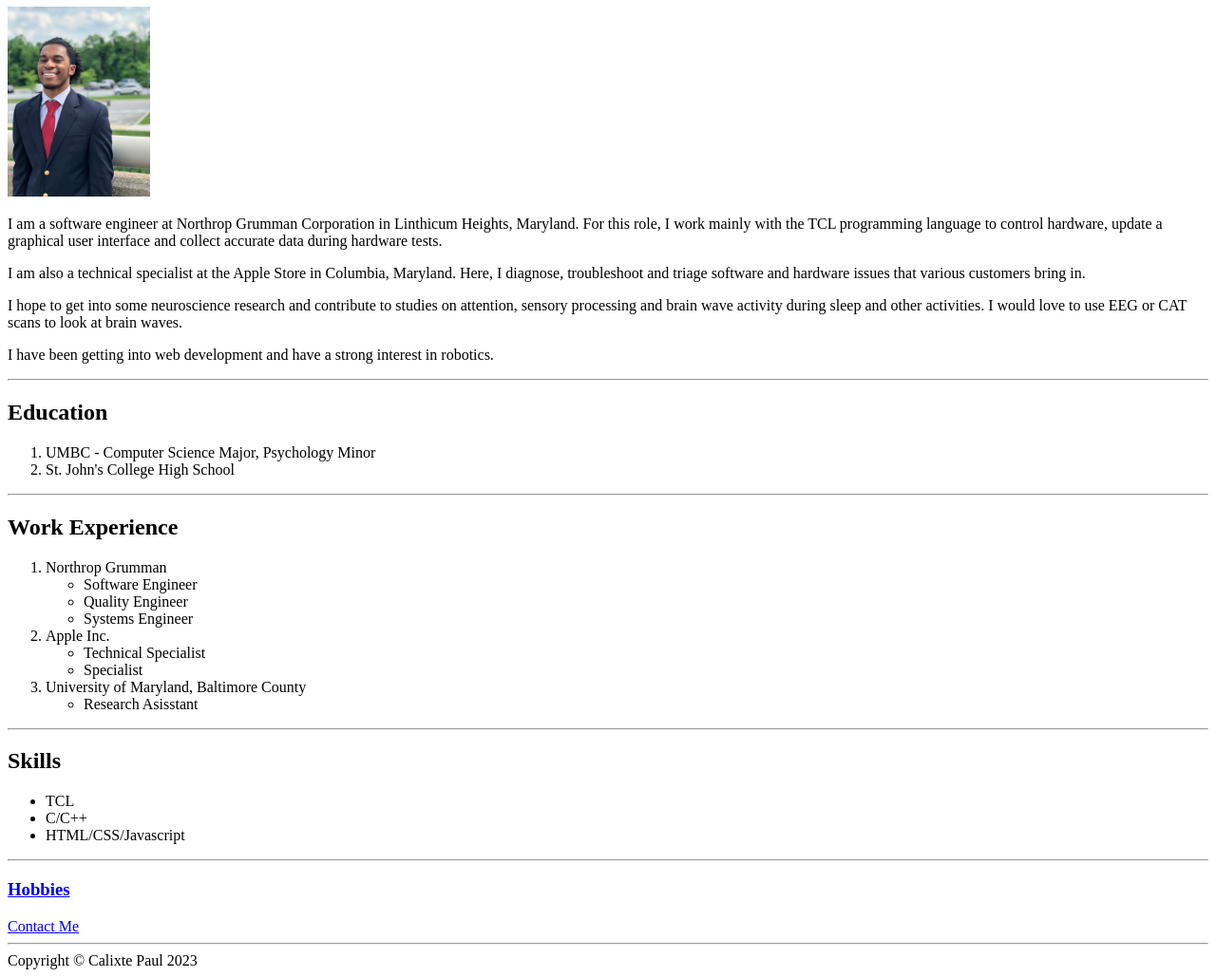
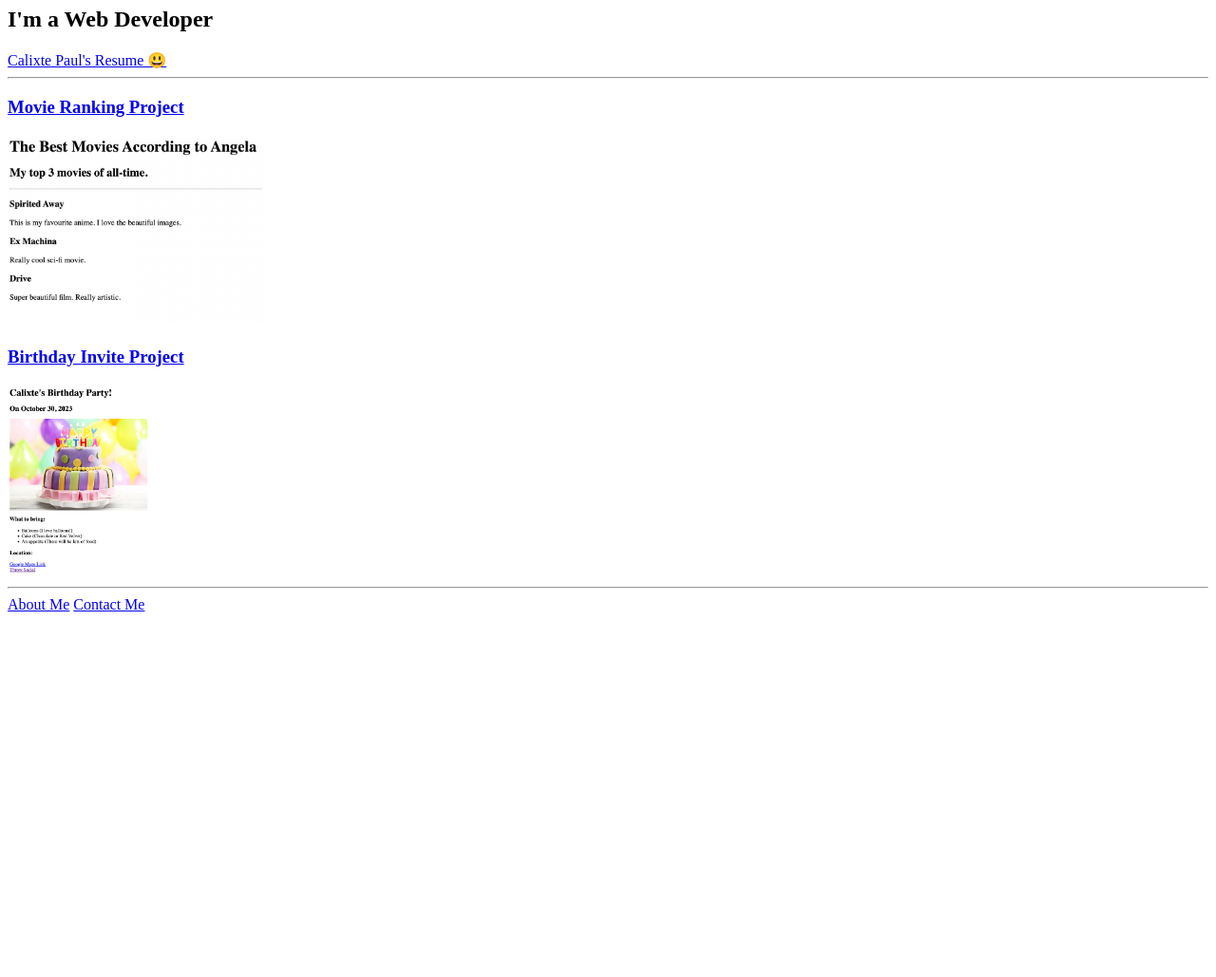
Before and after one commit to Calixtep/html-portfolio, a plain HTML site: page index.html in a window 1280 px wide. Shown: the part 73-1102 px from the top of the page at 95% size. After the commit the page ends 800 px from the top, so only its background shows below. Drawn offline with Linux system fonts and the light colour scheme.

Commit message:
Add files via upload

```diff
--- a/index.html
+++ b/index.html
@@ -1,78 +1,40 @@
+<!-- TODO 1: Create the HTML Boilerplate -->
 <!DOCTYPE html>
 <html lang="en">
     <head>
         <meta charset="UTF-8">
-        <title>My Resume</title>
+        <meta http-equiv="X-UA-Compatible" content="IE=edge">
+        <meta name="viewport" content="width=device-width, intial-scale=1.0">
+        <title>Calixte's Portfolio</title>
     </head>
+    <body>
+        <h1>Calixte Paul's Portfolio</h1>
+        <h2>I'm a Web Developer</h2>
+        <a href="./public/resume/index.html">Calixte Paul's Resume 😃</a>
+        <hr />
 
-    <body>
-        <h1>Summary</h1>
-        <img src="./Business.jpeg" height="200" />
+        <a href="./public/Movie-Ranking-Calixte.html"><h3>Movie Ranking Project</h3></a>
+        <img src="./assets/images/movie-ranking.png" height="200"/>
 
-        <p>
-            I am a software engineer at Northrop Grumman Corporation in Linthicum Heights, Maryland.
-            For this role, I work mainly with the TCL programming language to control hardware,
-            update a graphical user interface and collect accurate data during hardware tests.
-        </p>
-        <p>
-            I am also a technical specialist at the Apple Store in Columbia, Maryland. Here, I diagnose,
-            troubleshoot and triage software and hardware issues that various customers bring in.
-        </p>
-        <p>
-            I hope to get into some neuroscience research and contribute to studies on attention,
-            sensory processing and brain wave activity during sleep and other activities. I would love to
-            use EEG or CAT scans to look at brain waves.
-        </p>
-        <p>
-            I have been getting into web development and have a strong interest in robotics.
-        </p>
-        <hr>
+        <a href="./public/Birthday-Invite-Calixte.html"><h3>Birthday Invite Project</h3></a>
+        <img src="./assets/images/Calixte-Birthday-Party.png" height="200"/>
+        <hr />
 
-        <h2>Education</h2>
-        <ol>
-            <li>
-                UMBC - Computer Science Major, Psychology Minor
-            </li>
-            <li>St. John's College High School</li>
-        </ol>
-
-        <hr>
-        <h2>Work Experience</h2>
-        <ol>
-            <li>Northrop Grumman
-                <ul>
-                    <li>Software Engineer</li>
-                    <li>Quality Engineer</li>
-                    <li>Systems Engineer</li>
-                </ul>
-            </li>
-            <li>Apple Inc.
-                <ul>
-                    <li>Technical Specialist</li>
-                    <li>Specialist</li>
-                </ul>
-            </li>
-            <li>University of Maryland, Baltimore County
-                <ul>
-                    <li>Research Asisstant</li>
-                </ul>
-            </li>
-        </ol>
-
-        <hr>
-        <h2>Skills</h2>
-        <ul>
-            <li>TCL</li>
-            <li>C/C++</li>
-            <li>HTML/CSS/Javascript</li>
-        </ul>
-
-        <hr>
-        <h3><a href="./hobbies.html">Hobbies</a></h3>
-        <a href="./contact.html">Contact Me</a>
-        <hr>
-        <footer>
-            Copyright © Calixte Paul 2023
-        </footer>
+        <a href="./public/about.html">About Me</a>
+        <a href="./public/contact.html">Contact Me</a>
     </body>
 </html>
+
+<!-- TODO 2: Add Your previous projects' HTML into the public folder -->
+
+<!-- TODO 3: Take screenshots of your project previews and add the images to the images folder -->
+
+<!-- TODO 4: Add titles/subtitles etc. -->
+
+<!-- TODO 5: Add a link to the project pages -->
+
+<!-- TODO 6: Add images to show the project previews
+HINT for TODO 6: You can use the height attribute set to 200 to make the image smaller:
+https://developer.mozilla.org/en-US/docs/Web/HTML/Element/img#attr-height -->
+
+<!-- TODO 7: Add the Contact Me and About Me page links -->
```
